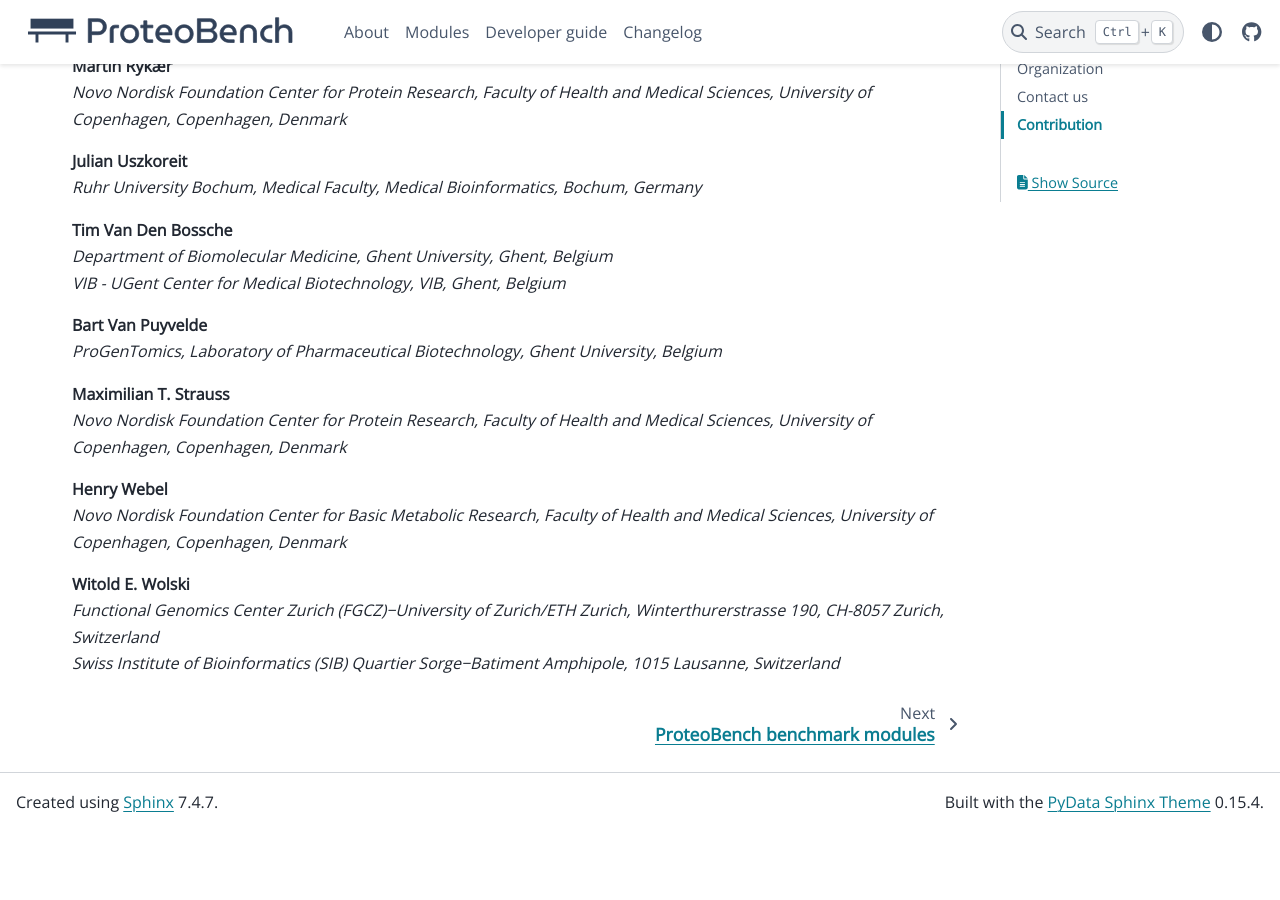
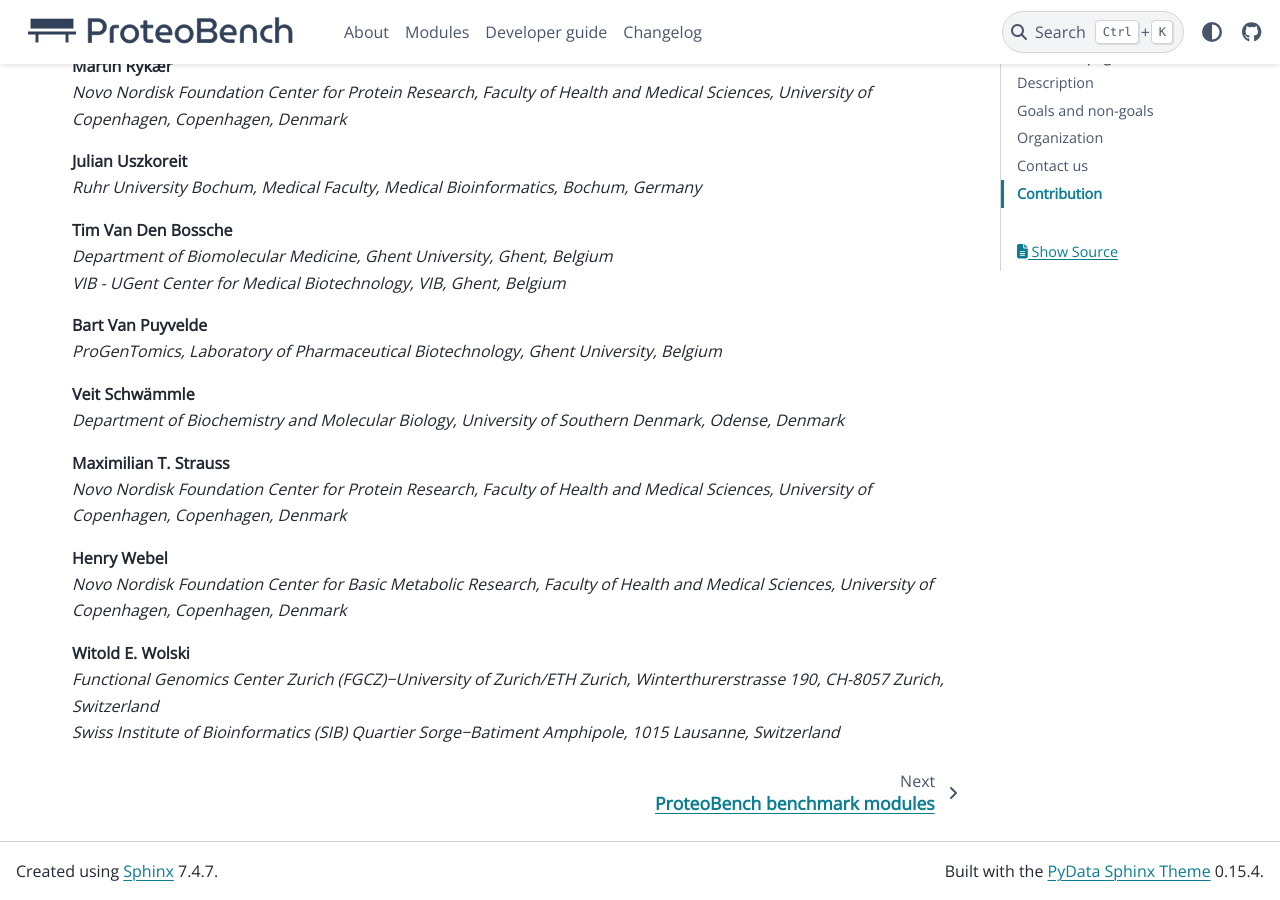
Before and after one commit to Proteobench/ProteoBench, a Sphinx documentation site: the page built from docs/index.rst, in a window 1280 px wide and 900 px high, scrolled down 2240 px. Built offline with Sphinx 7.4.7 and the PyData theme 0.15.4, drawn with Linux system fonts in a browser that asks for light colours; pages that are not in the unit, such as notebooks, are missing from menus; before the commit the page ends 3072 px from its top, so only the background shows below that.

Commit message:
Update index.rst Somebody forgot me :-)

```diff
--- a/docs/index.rst
+++ b/docs/index.rst
@@ -121,6 +121,10 @@
     *ProGenTomics, Laboratory of Pharmaceutical Biotechnology, Ghent University, Belgium*
 
 .. line-block::
+    **Veit Schwämmle**
+    *Department of Biochemistry and Molecular Biology, University of Southern Denmark, Odense, Denmark*
+
+.. line-block::
     **Maximilian T. Strauss**
     *Novo Nordisk Foundation Center for Protein Research, Faculty of Health and Medical Sciences, University of Copenhagen, Copenhagen, Denmark*
 
```
